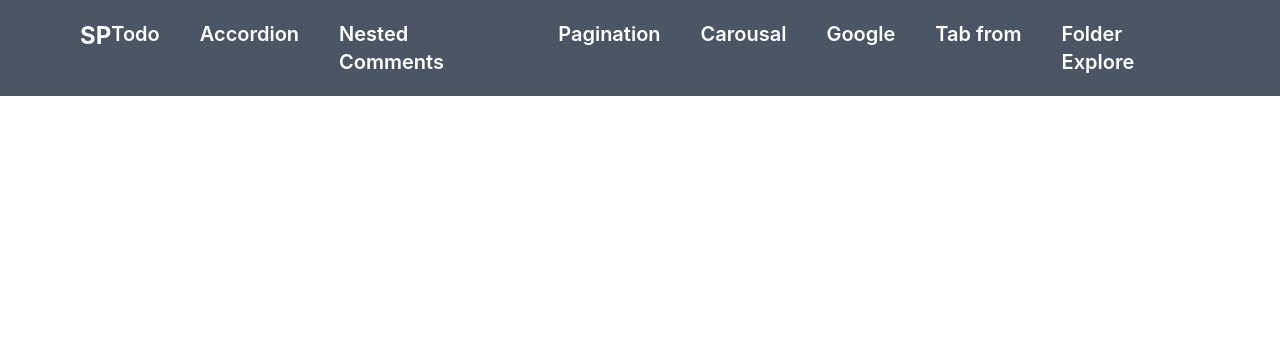
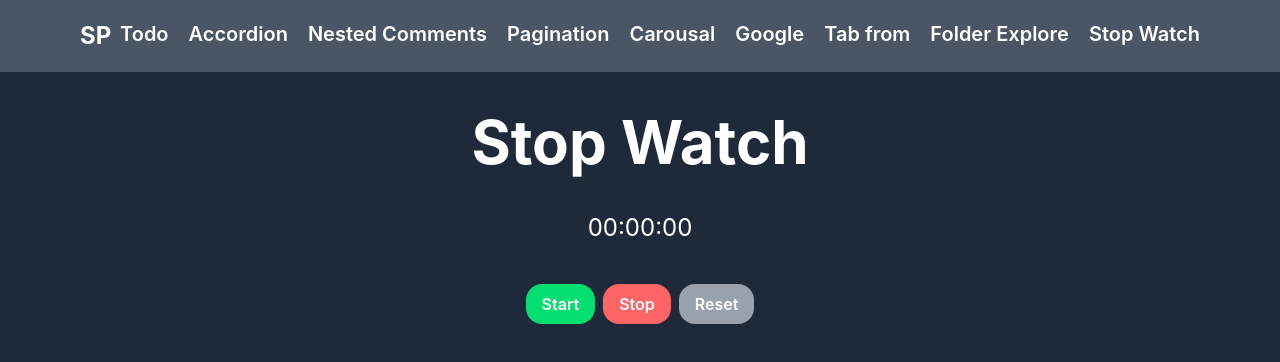
Before and after one commit to shradhanandpatil200411/machineCoding, a React (Vite) app: page /stop-watch in a window 1280 px wide. Shown: the top 362 px of the page. Built offline with nearby package versions, Linux system fonts and the light colour scheme.

Commit message:
feat: add StopWatch component and integrate it into MainRoutes and Navbar

```diff
--- a/src/Components/Navbar.jsx
+++ b/src/Components/Navbar.jsx
@@ -6,7 +6,7 @@ function Navbar() {
       <nav className='flex justify-between px-20 text-md py-5 bg-gray-600'>
         <div className='text-2xl font-bold'>SP</div>
         <div>
-          <ul className='flex gap-10 text-xl font-semibold'>
+          <ul className='flex gap-5 text-xl font-semibold'>
             <li>
               <NavLink to='/'> Todo </NavLink>
             </li>
@@ -31,6 +31,9 @@ function Navbar() {
             <li>
               <NavLink to='/folder-explore'>Folder Explore</NavLink>
             </li>
+            <li>
+              <NavLink to='/stop-watch'>Stop Watch</NavLink>
+            </li>
           </ul>
         </div>
       </nav>
--- a/src/Pages/GoogleSearch.jsx
+++ b/src/Pages/GoogleSearch.jsx
@@ -1,11 +1,24 @@
-import React, { useEffect, useState } from "react";
+import React, { useEffect, useRef, useState } from "react";
 import { CiSearch } from "react-icons/ci";
+
+const Throttle = (fn, delay) => {
+  let lastCall = 0;
+  return function (...arg) {
+    let now = Date.now();
+    if (now - lastCall < delay) return;
+    lastCall = now;
+    fn(...arg);
+  };
+};
 
 function GoogleSearch() {
   const [suggestionData, setSuggestionData] = useState([]);
   const [cache, setCache] = useState({});
   const [inputText, setInputText] = useState("");
   const [showSuggestion, setShowSuggestion] = useState(false);
+  const [chatMessages, setChatMessages] = useState([]);
+  const [message, setMessage] = useState("");
+
   useEffect(() => {
     const fetchSearchSuggestion = async () => {
       if (cache[inputText]) {
@@ -17,7 +30,8 @@ function GoogleSearch() {
               inputText,
           );
           const data = await response.json();
-          cache[inputText] = data[1];
+          setCache((prev) => ({ ...prev, [inputText]: data[1] }));
+
           setSuggestionData(data[1]);
         } catch {
           console.log("Something wrong");
@@ -31,9 +45,18 @@ function GoogleSearch() {
       clearTimeout(st);
     };
   }, [inputText]);
+
+  const sendMessage = (mes) => {
+    console.log(mes);
+    setChatMessages((prev) => [...prev, mes]);
+    setMessage("");
+  };
+
+  const handelMessageDelay = useRef(Throttle((mes) => sendMessage(mes), 10000));
+
   return (
     <>
-      <div className='mx-auto flex flex-col gap-20  w-1/2 my-10 h-screen'>
+      <div className='mx-auto flex flex-col gap-20 w-1/2 my-10 h-screen'>
         <div className='text-center'>
           <h1 className='text-9xl font-bold'>Google</h1>
         </div>
@@ -62,6 +85,39 @@ function GoogleSearch() {
           )}
         </div>
       </div>
+
+      <div className='mx-auto w-1/2  h-screen text-center'>
+        <h1 className='text-9xl font-bold '>Throttle</h1>
+        {chatMessages.length > 0 && (
+          <div className='mt-10 border flex gap-2 text-left p-10 '>
+            {chatMessages?.map((message, index) => {
+              return (
+                <div
+                  className='mt-2 p-2 rounded-2xl w-fit bg-gray-700'
+                  key={index}>
+                  <h1>{message}</h1>
+                </div>
+              );
+            })}
+          </div>
+        )}
+        <form className='w-full mt-10'>
+          <input
+            type='text'
+            value={message}
+            onChange={(e) => setMessage(e.target.value)}
+            className='border border-gray-500 w-10/12 py-2 px-4 rounded-full outline-none bg-gray-700'
+          />
+          <button
+            className='bg-gray-700 rounded-2xl text-white font-semibold px-4 py-2 mx-2'
+            onClick={(e) => {
+              e.preventDefault();
+              handelMessageDelay.current(message);
+            }}>
+            Send
+          </button>
+        </form>
+      </div>
     </>
   );
 }
--- /dev/null
+++ b/src/Pages/StopWatch.jsx
@@ -0,0 +1,81 @@
+import React, { useRef, useState } from "react";
+
+function StopWatch() {
+  const [time, setTime] = useState({
+    sec: 0,
+    min: 0,
+    hr: 0,
+  });
+
+  const intervalId = useRef();
+
+  const start = () => {
+    if (intervalId.current) return;
+    intervalId.current = setInterval(() => {
+      setTime((prev) => {
+        let newSe = prev.sec + 1;
+        let newMin = prev.min;
+        let newHr = prev.hr;
+
+        if (newSe === 60) {
+          newSe = 0;
+          newMin += 1;
+        }
+
+        if (newMin === 60) {
+          newHr += 1;
+          newMin = 0;
+        }
+
+        return { sec: newSe, min: newMin, hr: newHr };
+      });
+    }, 1000);
+  };
+
+  const stop = () => {
+    clearInterval(intervalId.current);
+    intervalId.current = null;
+  };
+
+  const reset = () => {
+    setTime({ sec: 0, min: 0, hr: 0 });
+    clearInterval(intervalId.current);
+    intervalId.current = null;
+  };
+
+  const format = (n) => String(n).padStart(2, "0");
+
+  return (
+    <>
+      <div className='h-screen w-screen'>
+        <div className='w-1/2 mx-auto mt-10 text-center'>
+          <h1 className='font-bold text-6xl'>Stop Watch</h1>
+          <div className='mt-10  text-2xl'>
+            <div>
+              {format(time.hr)}:{format(time.min)}:{format(time.sec)}
+            </div>
+          </div>
+          <div className='flex gap-2 justify-center mt-10'>
+            <button
+              onClick={start}
+              className='px-4 py-2 bg-green-400 cursor-pointer font-semibold rounded-2xl'>
+              Start
+            </button>
+            <button
+              onClick={stop}
+              className='px-4 py-2 bg-red-400 font-semibold cursor-pointer rounded-2xl'>
+              Stop
+            </button>
+            <button
+              onClick={reset}
+              className='px-4 py-2 bg-gray-400 font-semibold cursor-pointer rounded-2xl'>
+              Reset
+            </button>
+          </div>
+        </div>
+      </div>
+    </>
+  );
+}
+
+export default StopWatch;
--- a/src/Route/MainRoutes.jsx
+++ b/src/Route/MainRoutes.jsx
@@ -10,6 +10,7 @@ import GoogleSearch from "../Pages/GoogleSearch";
 import TabFrom from "../Pages/TabFrom";
 import FolderExplore from "../Pages/FolderExplore";
 import ProtectedRoutes from "./ProtectedRoutes";
+import StopWatch from "../Pages/StopWatch";
 
 function MainRoutes() {
   return (
@@ -23,6 +24,7 @@ function MainRoutes() {
           <Route path='/pagination' element={<Pagination />} />
           <Route path='/carousal' element={<ImageCarousal />} />
           <Route path='/google-search' element={<GoogleSearch />} />
+          <Route path='/stop-watch' element={<StopWatch />} />
           <Route element={<ProtectedRoutes />}>
             <Route path='/tab-from' element={<TabFrom />} />
             <Route path='/folder-explore' element={<FolderExplore />} />
```
